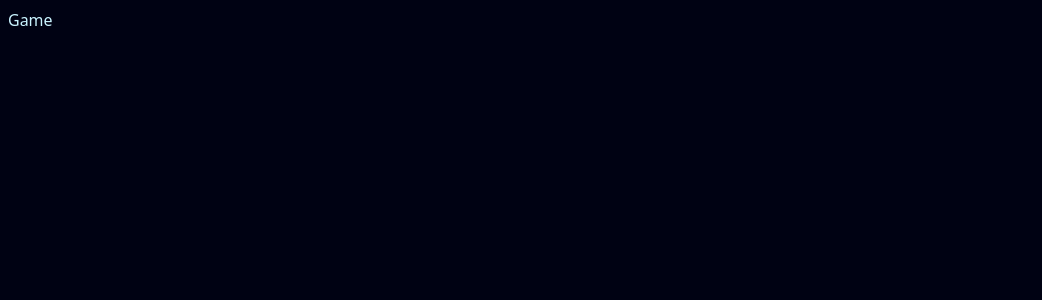
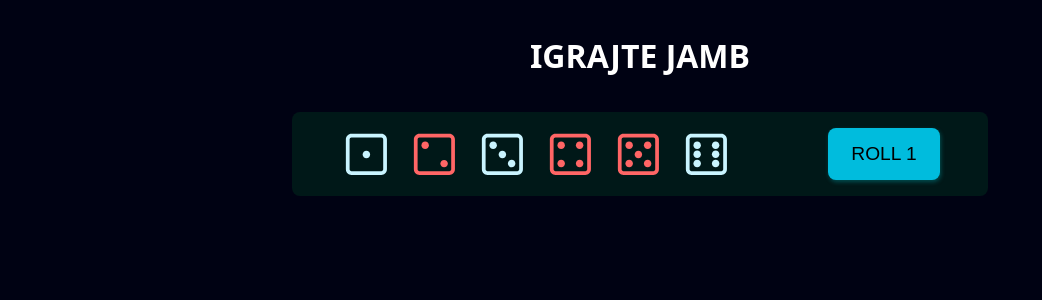
Before and after one commit to BSlaven/JAMB-YAHTZEE, a React (Vite) app: page /game/1 in a window 1280 px wide. Shown: the top 300 px of the page, without its empty margins (0-1042 px from the left). Built offline with nearby package versions, Linux system fonts and the light colour scheme.

Commit message:
move Dice component to Game component

```diff
--- a/src/App.jsx
+++ b/src/App.jsx
@@ -8,15 +8,12 @@ import Game from "./components/Game/Game";
 function App() {
   return (
     <Router>
+      <h1 className='game_title'>IGRAJTE JAMB</h1>
       <Routes>
         <Route path="/" element={<Home />} />
         <Route path="/game/:id" element={<Game />} />
       </Routes>
     </Router>
-    // <>
-    //   <h1 className='game_title'>IGRAJTE JAMB</h1>
-    //   <Dice />
-    // </>
   )
 }
 
--- a/src/components/Game/Game.jsx
+++ b/src/components/Game/Game.jsx
@@ -2,7 +2,9 @@ import Dice from '../Dice/Dice';
 
 const Game = () => {
   return (
-    <div>Game</div>
+    <div>
+      <Dice />
+    </div>
   )
 }
 
```
